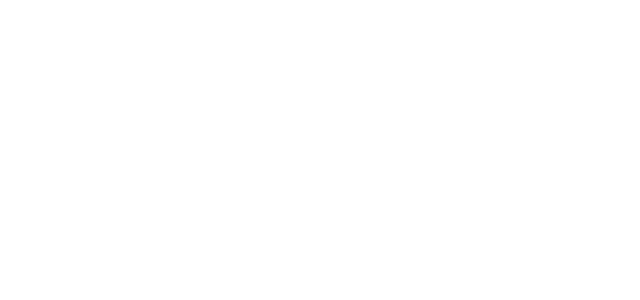
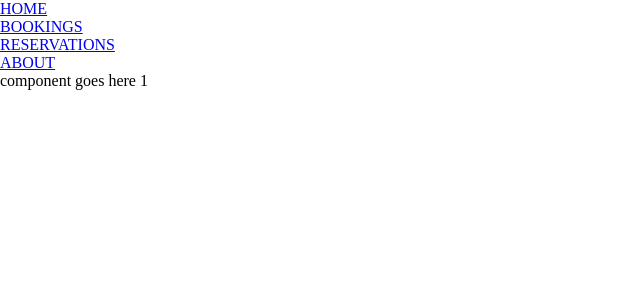
Before and after one commit to Nyame-Wolf/Exploration-Getaways-FRONTEND, a React (Create React App) app: page / in a window 1280 px wide. Shown: the top 300 px of the page, without its empty margins (0-640 px from the left). Built offline with nearby package versions, Linux system fonts and the light colour scheme.

Commit message:
Create routing
Create Pages

Create Navigation component

```diff
--- a/src/App.js
+++ b/src/App.js
@@ -1,11 +1,21 @@
-// import { Route, Routes } from 'react-router-dom';
+import { Route, Routes } from 'react-router-dom';
 import './App.css';
+import Navigation from './components/navigation/navigation';
+import AboutPage from './pages/AboutPage';
+import BookingPage from './pages/BookingPage';
+import DetailsPage from './pages/DetailsPage';
+import PackagesPage from './pages/PackagesPage';
+import ReservationsPage from './pages/ReservationsPage';
+import SignInPage from './pages/SignInPage';
+import SignUpPage from './pages/SignUpPage';
 
 function App() {
   return (
+    <>
+      <Navigation />
       <div className="App">
-      {/* <Routes>
-      <Route path="/" element={<HomePage />} />
+        <Routes>
+          <Route path="/" element={<PackagesPage />} />
           <Route path="/package/details" element={<DetailsPage />} />
           <Route path="/booking" element={<BookingPage />} />
           <Route path="/reservations" element={<ReservationsPage />} />
@@ -13,8 +23,9 @@
 
           <Route path="/sign-in" element={<SignInPage />} />
           <Route path="/sign-up" element={<SignUpPage />} />
-      </Routes> */}
+        </Routes>
       </div>
+    </>
   );
 }
 
--- /dev/null
+++ b/src/components/navigation/navigation.css
@@ -0,0 +1,3 @@
+* {
+  padding: 0;
+}
--- /dev/null
+++ b/src/components/navigation/navigation.js
@@ -0,0 +1,32 @@
+import React from 'react';
+import { NavLink } from 'react-router-dom';
+import './navigation.css';
+
+const Navigation = () => (
+  <nav className="navigation-container">
+    <ul className="navigation-ul">
+      <li>
+        <NavLink className={({ isActive }) => (isActive ? 'active-link' : 'none')} to="/">
+          HOME
+        </NavLink>
+      </li>
+      <li>
+        <NavLink className={({ isActive }) => (isActive ? 'active-link' : 'none')} to="/booking">
+          BOOKINGS
+        </NavLink>
+      </li>
+      <li>
+        <NavLink className={({ isActive }) => (isActive ? 'active-link' : 'none')} to="/reservations">
+          RESERVATIONS
+        </NavLink>
+      </li>
+      <li>
+        <NavLink className={({ isActive }) => (isActive ? 'active-link' : 'none')} to="/about">
+          ABOUT
+        </NavLink>
+      </li>
+    </ul>
+  </nav>
+);
+
+export default Navigation;
--- a/src/index.js
+++ b/src/index.js
@@ -1,3 +1,4 @@
+/* eslint-disable linebreak-style */
 import React from 'react';
 import ReactDOM from 'react-dom/client';
 import { BrowserRouter } from 'react-router-dom';
--- /dev/null
+++ b/src/pages/AboutPage.js
@@ -0,0 +1,9 @@
+import React from 'react';
+
+const AboutPage = () => (
+  <div>
+    component goes here 4
+  </div>
+);
+
+export default AboutPage;
--- /dev/null
+++ b/src/pages/BookingPage.js
@@ -0,0 +1,9 @@
+import React from 'react';
+
+const BookingPage = () => (
+  <div>
+    component goes here 2
+  </div>
+);
+
+export default BookingPage;
--- /dev/null
+++ b/src/pages/DetailsPage.js
@@ -0,0 +1,9 @@
+import React from 'react';
+
+const DetailsPage = () => (
+  <div>
+    component goes here
+  </div>
+);
+
+export default DetailsPage;
--- /dev/null
+++ b/src/pages/PackagesPage.js
@@ -0,0 +1,9 @@
+import React from 'react';
+
+const PackagesPage = () => (
+  <div>
+    component goes here 1
+  </div>
+);
+
+export default PackagesPage;
--- /dev/null
+++ b/src/pages/ReservationsPage.js
@@ -0,0 +1,9 @@
+import React from 'react';
+
+const ReservationsPage = () => (
+  <div>
+    component goes here 3
+  </div>
+);
+
+export default ReservationsPage;
--- /dev/null
+++ b/src/pages/SignInPage.js
@@ -0,0 +1,9 @@
+import React from 'react';
+
+const SignInPage = () => (
+  <div>
+    component goes here
+  </div>
+);
+
+export default SignInPage;
--- /dev/null
+++ b/src/pages/SignUpPage.js
@@ -0,0 +1,9 @@
+import React from 'react';
+
+const SignUpPage = () => (
+  <div>
+    component goes here
+  </div>
+);
+
+export default SignUpPage;
```
Lines whose indentation alone changed are shown as unchanged.
